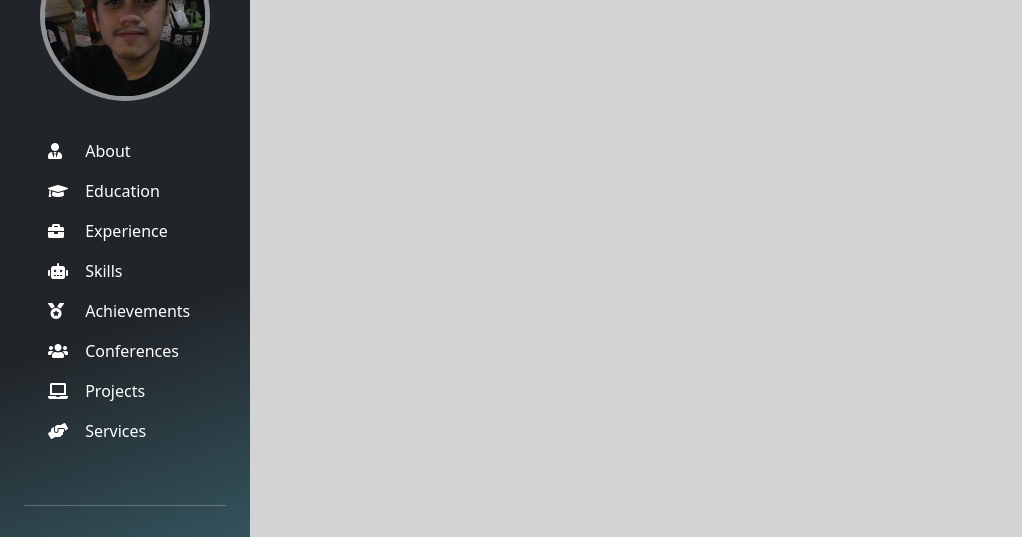
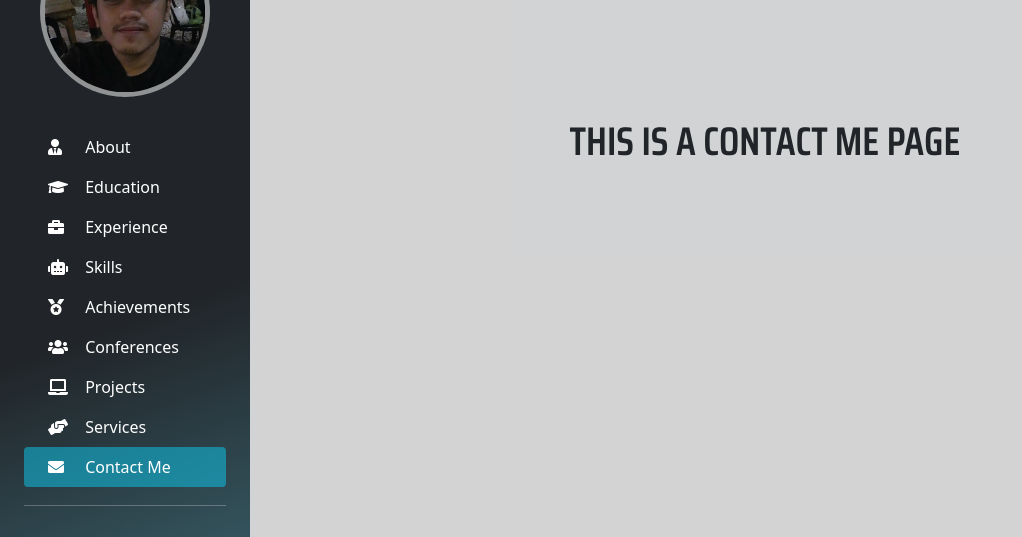
Before and after one commit to chesterkyles/online_cv_vue, a Vue app: page /contact-me in a window 1280 px wide. Shown: the part 254-791 px from the top of the page, without its empty margins (0-1022 px from the left). Built offline with nearby package versions, Linux system fonts and the light colour scheme; what v-tooltip, vue-particles would draw is missing.

Commit message:
Add contact me page

```diff
--- a/src/assets/json/sidebar.json
+++ b/src/assets/json/sidebar.json
@@ -39,6 +39,11 @@
       "title": "Services",
       "icon": "fas fa-hands-helping",
       "pathname": "Services"
+    },
+    {
+      "title": "Contact Me",
+      "icon": "fas fa-envelope",
+      "pathname": "Contact"
     }
   ]
 }
--- a/src/components/Sidebar.vue
+++ b/src/components/Sidebar.vue
@@ -62,7 +62,7 @@ export default {
 }
 
 .img-sidebar {
-  height: 48%;
+  height: 47.5%;
   padding-bottom: 20px;
   position: relative;
 }
@@ -89,7 +89,7 @@ img {
 }
 
 .particles {
-  height:230px;
+  height:210px;
   padding:10px;
 }
 </style>
--- a/src/router/index.js
+++ b/src/router/index.js
@@ -53,6 +53,11 @@ const routes = [
     name: 'Services',
     component: () => import(/* webpackChunkName: "projects" */ '../views/Services.vue')
   },
+  {
+    path: '/contact-me',
+    name: 'Contact',
+    component: () => import(/* webpackChunkName: "projects" */ '../views/Contact.vue')
+  },
 ]
 
 const router = new VueRouter({
--- a/src/views/Services.vue
+++ b/src/views/Contact.vue
@@ -1,13 +1,13 @@
 <template>
   <section id="about" class="p-5 p-lg-5">
     <div class="vertical-center">
-      <h1>This is a services page</h1>
+      <h1>This is a contact me page</h1>
     </div>
   </section>
 </template>
 
 <script>
 export default {
-  name: 'Projects',
+  name: 'Contact',
 }
 </script>
--- a/src/views/Experience.vue
+++ b/src/views/Experience.vue
@@ -1,7 +1,7 @@
 <template>
-  <div :id="$options.name" class="row col-10 col-md-11 mt-0 pt-0">
+  <div :id="$options.name" class="row col-10 col-md-11">
     <div class="col-lg-1 p-0"><h1>{{ $options.name }}</h1></div>
-    <div class="col-lg-11 experience-item">
+    <div class="col-lg-11 mb-4">
       <ExperienceItem v-for="(job,index) in experienceList" :key="index" :job="job" />
     </div>
   </div>
```
Also changed, not shown: src/components/Navbar.vue (added).
